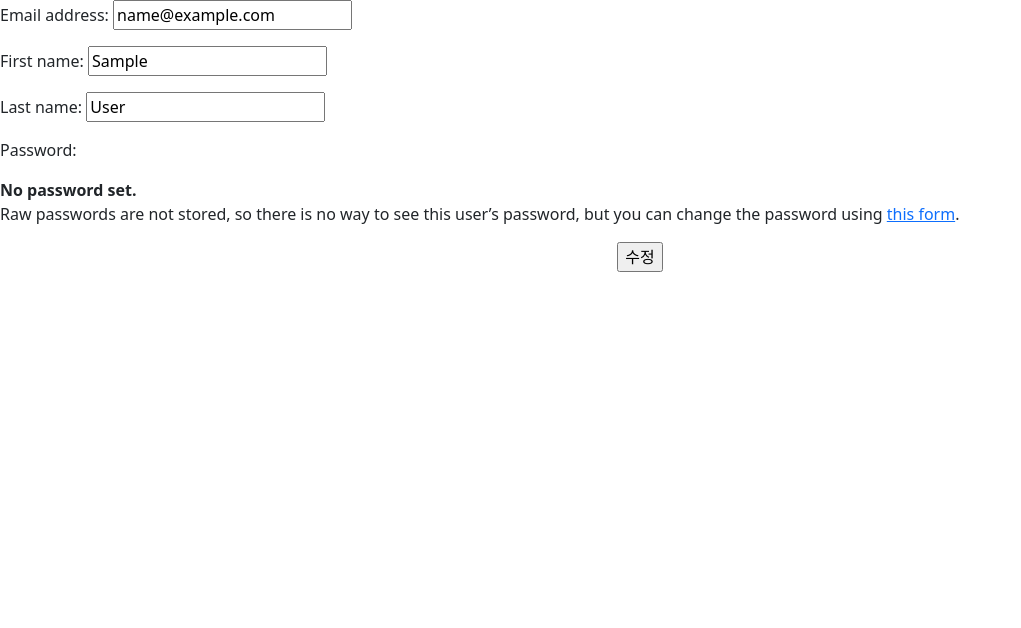
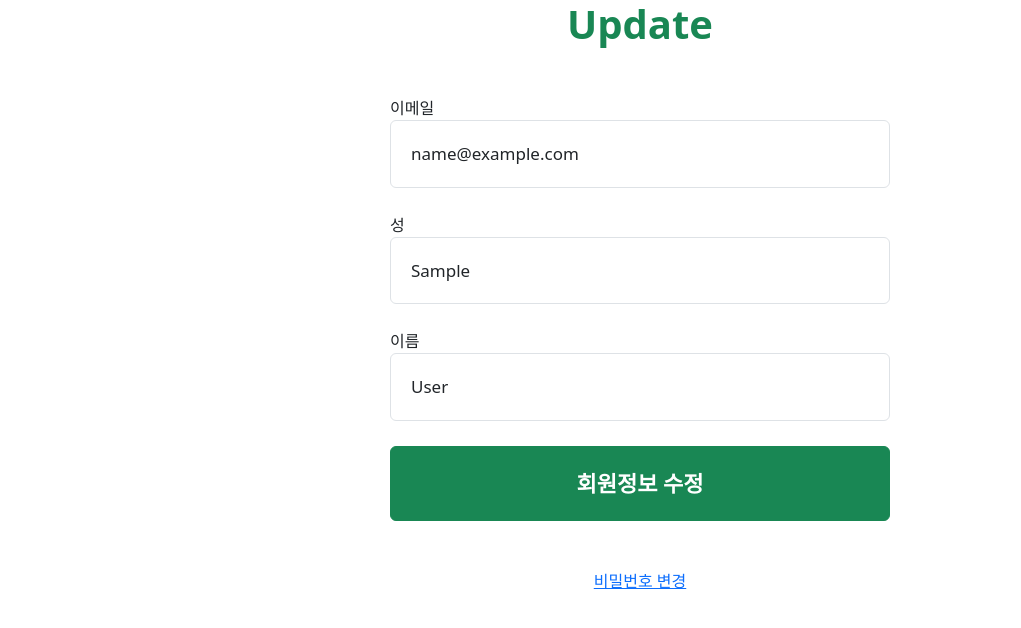
Before and after one commit to Choi-jw-96/Django_pairprogram, a Django app: page /accounts/update/ in a window 1280 px wide. Shown: the top 628 px of the page, without its empty margins (0-1021 px from the left). Run offline with Django 3.2, Linux system fonts and the light colour scheme; the visitor is signed in with stand-in values (Sample User, id 1).

Commit message:
Accounts update

```diff
--- a/accounts/forms.py
+++ b/accounts/forms.py
@@ -1,17 +1,160 @@
-from django.contrib.auth.forms import UserCreationForm, UserChangeForm
+from django.contrib.auth.forms import UserCreationForm, UserChangeForm, AuthenticationForm, PasswordChangeForm
 from django.contrib.auth import get_user_model
 from django import forms
 
 class CustomUserCreationForm(UserCreationForm):
-    username = forms.CharField(max_length=30, required=True, label='닉네임')
-    email = forms.EmailField(max_length=254, required=True, label='이메일')
-    first_name = forms.CharField(max_length=30, required=True, label='이름')
-    last_name = forms.CharField(max_length=30, required=True, label='성씨')
+    username = forms.CharField(
+        max_length=30,
+        required=True,
+        label="아이디",
+        widget= forms.TextInput(
+        attrs={
+            'class' : 'form-control',
+            'placeholder' : '영문 소문자 또는 영문 대문자, 숫자 조합 6~12 자리'
+        })
+    )
+
+    email = forms.EmailField(
+        max_length=254,
+        required=True,
+        label="이메일",
+        widget= forms.TextInput(
+        attrs={
+            'class' : 'form-control',
+            'placeholder' : '이메일 입력'
+        })
+    )
+
+    first_name = forms.CharField(
+        max_length=30,
+        required=True,
+        label="이름",
+        widget= forms.TextInput(
+        attrs={
+            'class' : 'form-control',
+            'placeholder' : '이름 입력'
+        })
+    )
+
+    last_name = forms.CharField(
+        max_length=30,
+        required=True,
+        label="성",
+        widget= forms.TextInput(
+        attrs={
+            'class' : 'form-control',
+            'placeholder' : '성 입력'
+        })
+    )
+
+    password1 = forms.CharField(
+        label="비밀번호",
+        widget=forms.PasswordInput(
+        attrs={
+            'class' : 'form-control',
+            'placeholder' : '영문, 숫자, 특수문자(~!@#$%^&*) 조합 8~15 자리'
+        })
+    )
+
+    password2 = forms.CharField(
+        label="비밀번호 확인",
+        widget=forms.PasswordInput(
+        attrs={
+            'class' : 'form-control',
+            'placeholder' : '비밀번호 확인'
+        })
+    )
+
     class Meta(UserCreationForm.Meta):
         model = get_user_model()
         fields = ('username', 'email', 'first_name', 'last_name', 'password1', 'password2',)
 
+
 class CustomUserChangeForm(UserChangeForm):
+    email = forms.EmailField(
+        max_length=254,
+        required=True,
+        label="이메일",
+        widget= forms.TextInput(
+        attrs={
+            'class' : 'form-control',
+            'placeholder' : '이메일 입력'
+        })
+    )
+
+    first_name = forms.CharField(
+        max_length=30,
+        required=True,
+        label="이름",
+        widget= forms.TextInput(
+        attrs={
+            'class' : 'form-control',
+            'placeholder' : '이름 입력'
+        })
+    )
+
+    last_name = forms.CharField(
+        max_length=30,
+        required=True,
+        label="성",
+        widget= forms.TextInput(
+        attrs={
+            'class' : 'form-control',
+            'placeholder' : '성 입력'
+        })
+    )
+
     class Meta(UserChangeForm.Meta):
         model = get_user_model()
         fields = ('email', 'first_name', 'last_name',)
+
+
+class CustomUserAuthenticationForm(AuthenticationForm):
+    username = forms.CharField(
+        max_length=30,
+        required=True,
+        label="아이디",
+        widget= forms.TextInput(
+        attrs={
+            'class' : 'form-control',
+            'placeholder' : '아이디 입력'
+        })
+    )
+
+    password = forms.CharField(
+        label="비밀번호",
+        widget=forms.PasswordInput(
+        attrs={
+            'class' : 'form-control',
+            'placeholder' : '비밀번호 입력'
+        })
+    )
+
+
+class CustomUserPasswordChangeForm(PasswordChangeForm):
+    old_password = forms.CharField(
+        label="기존 비밀번호",
+        widget=forms.PasswordInput(
+        attrs={
+            'class' : 'form-control',
+            'placeholder' : '기존 비밀번호 입력'
+        })
+    )
+
+    new_password1 = forms.CharField(
+        label="새 비밀번호",
+        widget=forms.PasswordInput(
+        attrs={
+            'class' : 'form-control',
+            'placeholder' : '새 비밀번호 입력'
+        })
+    )
+
+    new_password2 = forms.CharField(
+        label="새 비밀번호 확인",
+        widget=forms.PasswordInput(
+        attrs={
+            'class' : 'form-control',
+            'placeholder' : '새 비밀번호 확인'
+        })
+    )
--- a/accounts/templates/accounts/update.html
+++ b/accounts/templates/accounts/update.html
@@ -1,11 +1,56 @@
 {% extends 'base.html' %}
 
+{% block style %}
+<style>
+  .update-size input {
+    padding: 20px;
+    font-size: 17px;
+    margin-bottom: 25px;
+    width: 500px;
+  }
+
+</style>
+{% endblock style %}
+
 {% block content %}
-<form action="{% url 'accounts:update' %}" method = "POST">
-    {% csrf_token %}
-    {{ form.as_p }}
-    <div class="d-flex justify-content-center">
-        <input type="submit" value = "수정">
+    <h1 class="text-center text-success fw-bold mb-5">Update</h1>
+    <div class='d-flex justify-content-center'>
+        <form action="{% url 'accounts:update' %}" method = "POST">
+            {% csrf_token %}
+            <div class="update-size">
+                <label>이메일</label>
+                {{ form.email }}
+
+                <label>성</label>
+                {{ form.first_name }}
+
+                <label>이름</label>
+                {{ form.last_name }}
+            </div>
+            <input type="submit" value='회원정보 수정' class="btn btn-success fw-bold  mb-5" style="width:100%; padding:20px; font-size: 22px;">
+        </form>
     </div>
-</form>
+    <div class='text-center'>
+        <a class="change-password" href="{% url 'accounts:change_password' %}">비밀번호 변경</a>
+    </div>
 {% endblock content %}
+
+
+
+
+
+
+
+{% comment %} {% block content %}
+<h1 class="text-center text-success fw-bold mb-5">Update</h1>
+<div class='d-flex justify-content-center'>
+    <form action="{% url 'accounts:update' %}" method = "POST">
+        {% csrf_token %}
+        <div class="update-size">
+            {{ form.as_p }}
+        </div>
+        <input type="submit" value='회원정보 수정' class="btn btn-success fw-bold  mb-5" style=" padding:15px; font-size: 22px;">
+        </div>
+    </form>
+</div>
+{% endblock content %} {% endcomment %}
--- a/accounts/views.py
+++ b/accounts/views.py
@@ -1,7 +1,6 @@
 from django.shortcuts import render, redirect
-from django.contrib.auth.forms import AuthenticationForm, PasswordChangeForm
 from django.contrib.auth import login as auth_login, logout as auth_logout, update_session_auth_hash
-from .forms import CustomUserChangeForm, CustomUserCreationForm
+from .forms import CustomUserChangeForm, CustomUserCreationForm, CustomUserAuthenticationForm, CustomUserPasswordChangeForm
 from django.contrib.auth.decorators import login_required
 from django.contrib.auth import get_user_model
 from reviews.forms import Review
@@ -12,12 +11,12 @@ def login(request):
     if request.user.is_authenticated:
         return redirect('reviews:index')
     if request.method == 'POST':
-        form = AuthenticationForm(request ,request.POST)
+        form = CustomUserAuthenticationForm(request ,request.POST)
         if form.is_valid():
             auth_login(request, form.get_user())
             return redirect('reviews:index')
     else:
-        form = AuthenticationForm()
+        form = CustomUserAuthenticationForm()
     context = {
         'form' : form
       }
@@ -69,13 +68,13 @@ def update(request):
 @login_required
 def change_password(request):
     if request.method == 'POST':
-        form = PasswordChangeForm(request.user, request.POST)
+        form = CustomUserPasswordChangeForm(request.user, request.POST)
         if form.is_valid():
             user = form.save()
             update_session_auth_hash(request, user)
             return redirect('reviews:index')
     else:
-        form = PasswordChangeForm(request.user)
+        form = CustomUserPasswordChangeForm(request.user)
     context = {
         'form': form,
     }
```
Also changed, not shown: accounts/templates/accounts/change_password.html (+22 -7 lines), accounts/templates/accounts/login.html (+18 -5 lines), accounts/templates/accounts/signup.html (+23 -7 lines).
